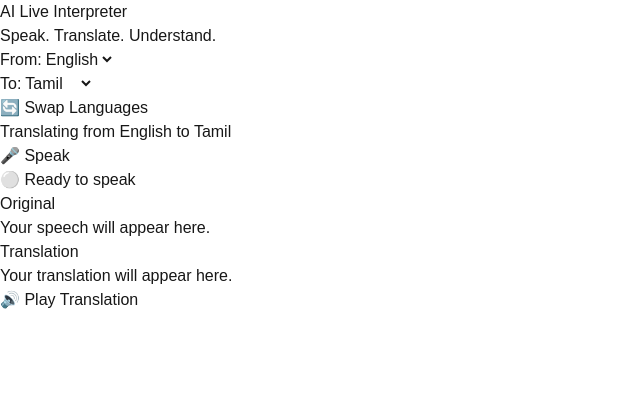
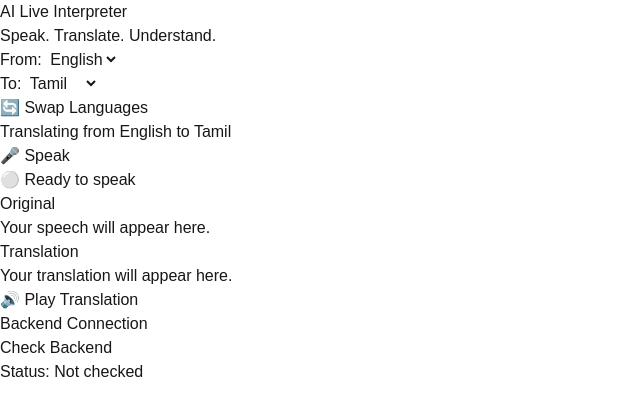
Before and after one commit to Prabhavathi-Ai/ai-live-interpreter, a Next.js app in the folder frontend/: page / in a window 1280 px wide. Shown: the top 416 px of the page, without its empty margins (0-640 px from the left). Built offline with nearby package versions, Linux system fonts and the light colour scheme.

Commit message:
Connected frontend with FastAPI backend

```diff
--- a/frontend/app/page.tsx
+++ b/frontend/app/page.tsx
@@ -9,9 +9,10 @@ export default function Home() {
 
   // Recording state
   const [isRecording, setIsRecording] = useState(false);
+  const [hasRecording, setHasRecording] = useState(false);
 
-  // Stores whether an audio recording was captured
-  const [hasRecording, setHasRecording] = useState(false);
+  // Backend connection state
+  const [backendStatus, setBackendStatus] = useState("Not checked");
 
   // Stores microphone stream
   const streamRef = useRef<MediaStream | null>(null);
@@ -46,12 +47,14 @@ export default function Home() {
       mediaRecorderRef.current = mediaRecorder;
       audioChunksRef.current = [];
 
+      // Collect audio chunks
       mediaRecorder.ondataavailable = (event) => {
         if (event.data.size > 0) {
           audioChunksRef.current.push(event.data);
         }
       };
 
+      // Create the final audio Blob when recording stops
       mediaRecorder.onstop = () => {
         const audioBlob = new Blob(audioChunksRef.current, {
           type: "audio/webm",
@@ -70,7 +73,9 @@ export default function Home() {
       setHasRecording(false);
     } catch (error) {
       console.error("Microphone recording error:", error);
-      alert("Unable to access the microphone. Please allow microphone permission.");
+      alert(
+        "Unable to access the microphone. Please allow microphone permission."
+      );
     }
   };
 
@@ -86,12 +91,28 @@ export default function Home() {
     setIsRecording(false);
   };
 
-  // Handle recording button
+  // Handle Speak / Stop Recording button
   const handleRecording = () => {
     if (isRecording) {
       stopRecording();
     } else {
       startRecording();
+    }
+  };
+
+  // Check connection to FastAPI backend
+  const checkBackend = async () => {
+    try {
+      setBackendStatus("Checking...");
+
+      const response = await fetch("http://127.0.0.1:8000/health");
+
+      const data = await response.json();
+
+      setBackendStatus(data.status);
+    } catch (error) {
+      console.error("Backend connection error:", error);
+      setBackendStatus("Backend unavailable");
     }
   };
 
@@ -104,7 +125,7 @@ export default function Home() {
       {/* Source language */}
       <div>
         <label>
-          From:
+          From:{" "}
           <select
             value={sourceLanguage}
             onChange={(event) => setSourceLanguage(event.target.value)}
@@ -119,7 +140,7 @@ export default function Home() {
       {/* Target language */}
       <div>
         <label>
-          To:
+          To:{" "}
           <select
             value={targetLanguage}
             onChange={(event) => setTargetLanguage(event.target.value)}
@@ -170,6 +191,15 @@ export default function Home() {
       <div>
         <button>🔊 Play Translation</button>
       </div>
+
+      {/* Backend connection */}
+      <section>
+        <h2>Backend Connection</h2>
+
+        <button onClick={checkBackend}>Check Backend</button>
+
+        <p>Status: {backendStatus}</p>
+      </section>
     </main>
   );
 }
```
Also changed, not shown: 2 other files (tests, documents, lock files or other folders).
